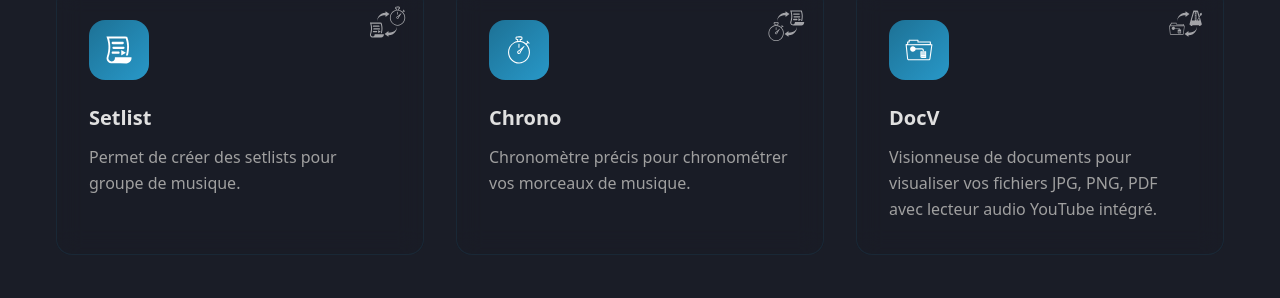
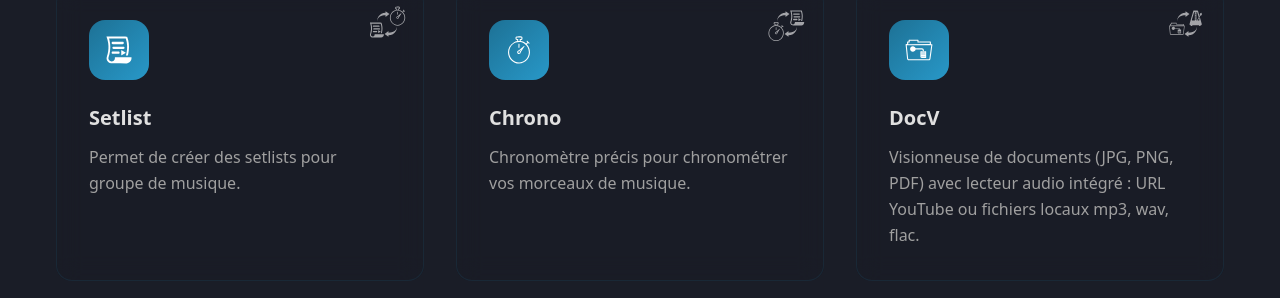
Before and after one commit to DjoAHP/tone-lab-landingpage, a React (Vite) app: page / in a window 1280 px wide. Shown: the part 1384-1682 px from the top of the page. Built offline with nearby package versions, Linux system fonts and the light colour scheme.

Commit message:
doc(landing): DocV — lecteur audio local mp3/wav/flac en plus de YouTube

```diff
--- a/src/components/Features.tsx
+++ b/src/components/Features.tsx
@@ -93,7 +93,7 @@ const features: Feature[] = [
     ),
     title: "DocV",
     description:
-      "Visionneuse de documents pour visualiser vos fichiers JPG, PNG, PDF avec lecteur audio YouTube intégré.",
+      "Visionneuse de documents (JPG, PNG, PDF) avec lecteur audio intégré : URL YouTube ou fichiers locaux mp3, wav, flac.",
     connectionIcon: "/assets/features/docv-metro.svg",
   },
 ];
```
